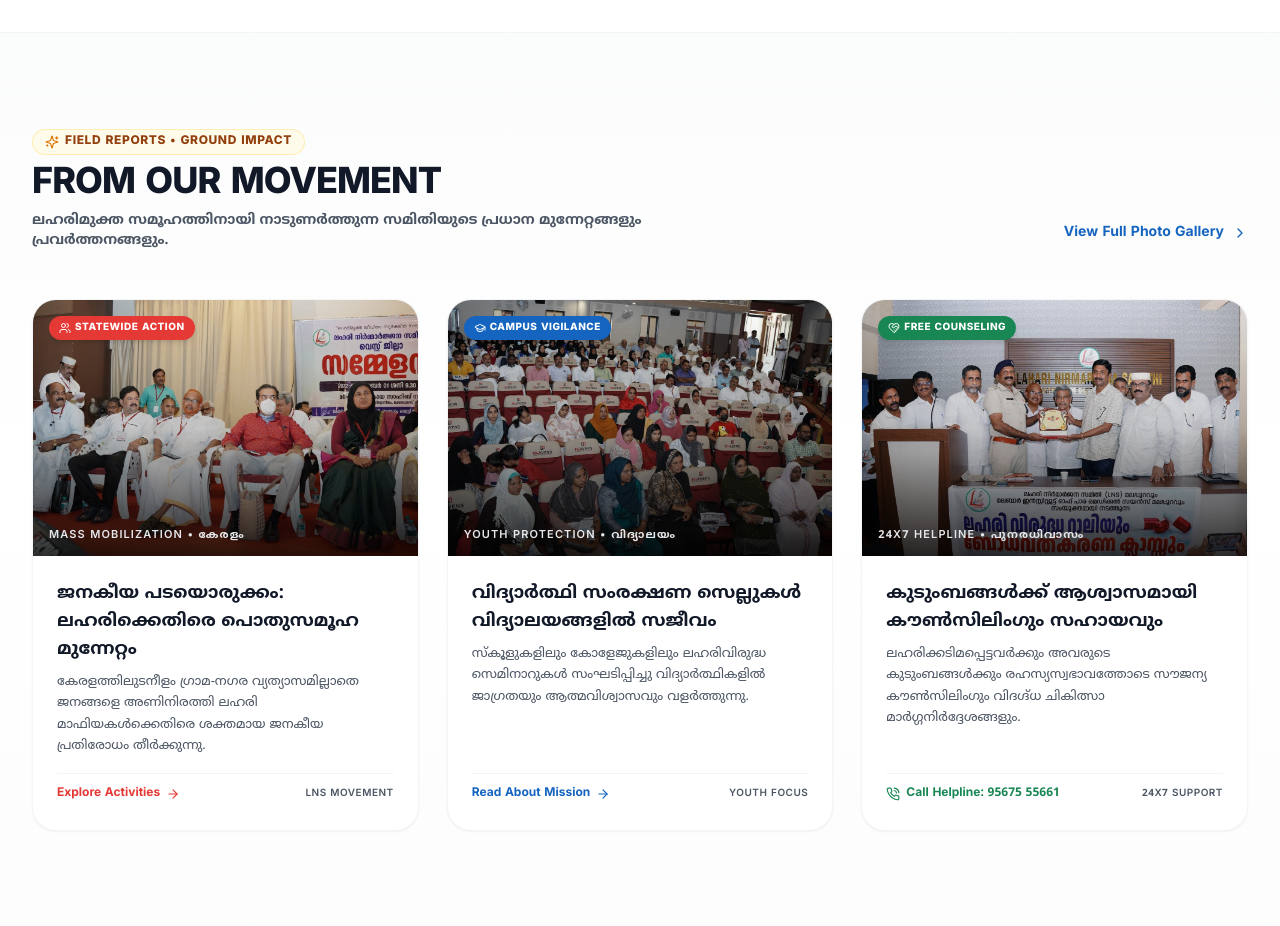
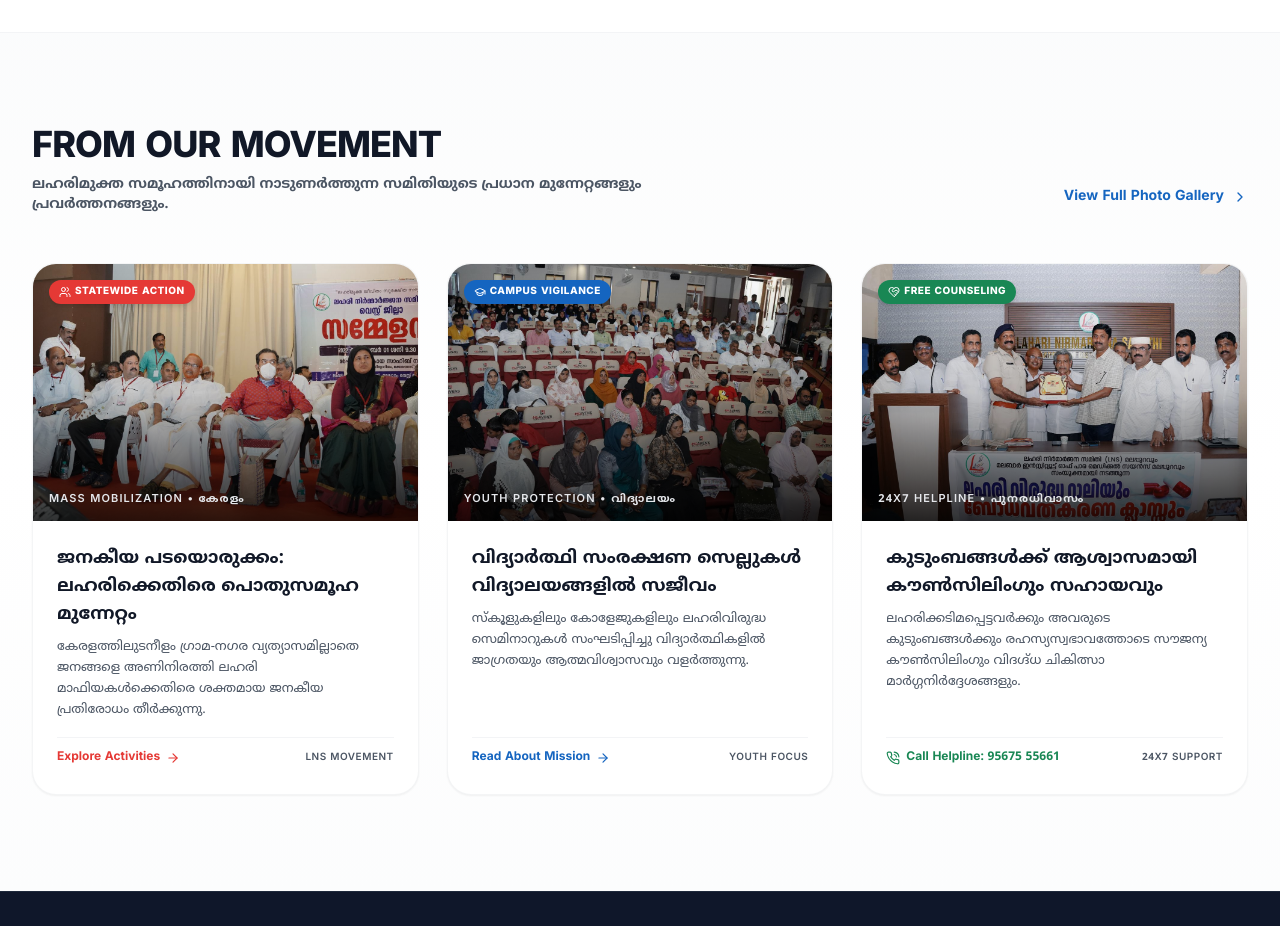
Before and after one commit to nishajtsraihsoft-ops/lahari-nirmajana-samithi-web, a React (Vite) app: page / in a window 1280 px wide. Shown: the part 3120-4046 px from the top of the page. Built offline with nearby package versions, Linux system fonts and the light colour scheme; a web font is replaced by a local one.

Commit message:
Remove 'Field Reports • Ground Impact' badge from Home page

```diff
--- a/src/pages/Home.jsx
+++ b/src/pages/Home.jsx
@@ -18,8 +18,7 @@ import {
   HandHeart,
   ChevronRight,
   ShieldCheck,
-  Eye,
-  Sparkles
+  Eye
 } from 'lucide-react';
 import Hero from '../components/Hero';
 import SEO from '../components/SEO';
@@ -486,10 +485,6 @@ const Home = ({ onOpenJoinModal }) => {
           {/* Section Header */}
           <div className="flex flex-col md:flex-row md:items-end justify-between mb-8 sm:mb-12 gap-4">
             <div className="text-left space-y-1.5 max-w-2xl">
-              <div className="inline-flex items-center gap-1.5 px-3 py-1 rounded-full bg-amber-50 border border-amber-200/60 text-amber-800 text-[10.5px] sm:text-xs font-black uppercase tracking-wider">
-                <Sparkles className="w-3.5 h-3.5 text-amber-600" />
-                <span>Field Reports &bull; Ground Impact</span>
-              </div>
               <h2 className="text-2xl sm:text-3xl md:text-4xl font-black uppercase tracking-tight text-gray-900 font-sans">
                 FROM OUR MOVEMENT
               </h2>
```
